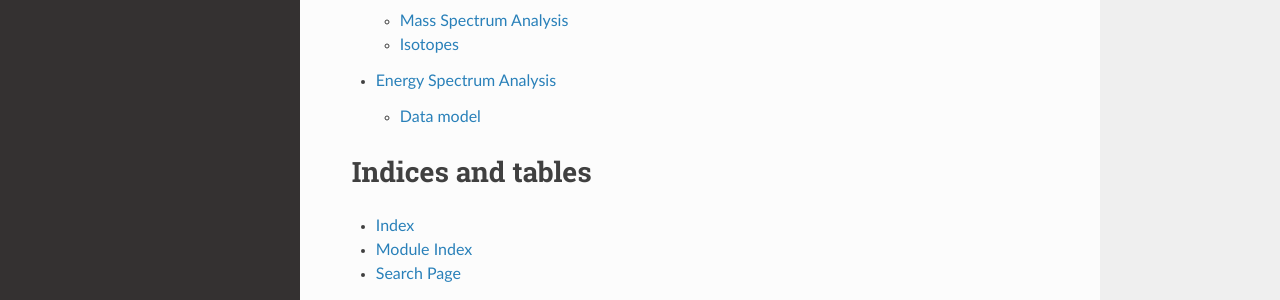
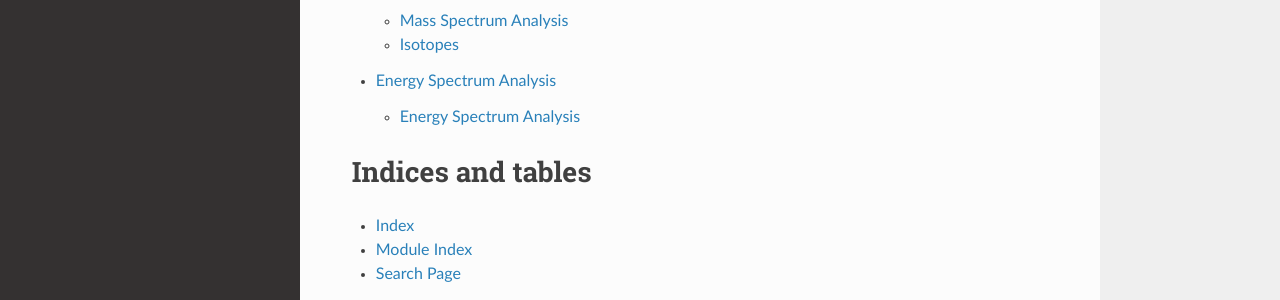
Before and after one commit to Nafaryus27/pySIMS, a Sphinx documentation site: the page built from docs/source/index.rst, in a window 1280 px wide. Shown: the part 403-703 px from the top of the page. Built offline with Sphinx 7.4.7 and the Read the Docs theme 2.0.0, drawn with Linux system fonts in a browser that asks for light colours.

Commit message:
small fix

```diff
--- a/docs/source/energy/energy.rst
+++ b/docs/source/energy/energy.rst
@@ -1,5 +1,5 @@
-Data model
-==========
+Energy Spectrum Analysis
+========================
 
 .. automodule:: src.pysims.energy.energyspectrum
    :members:
```
